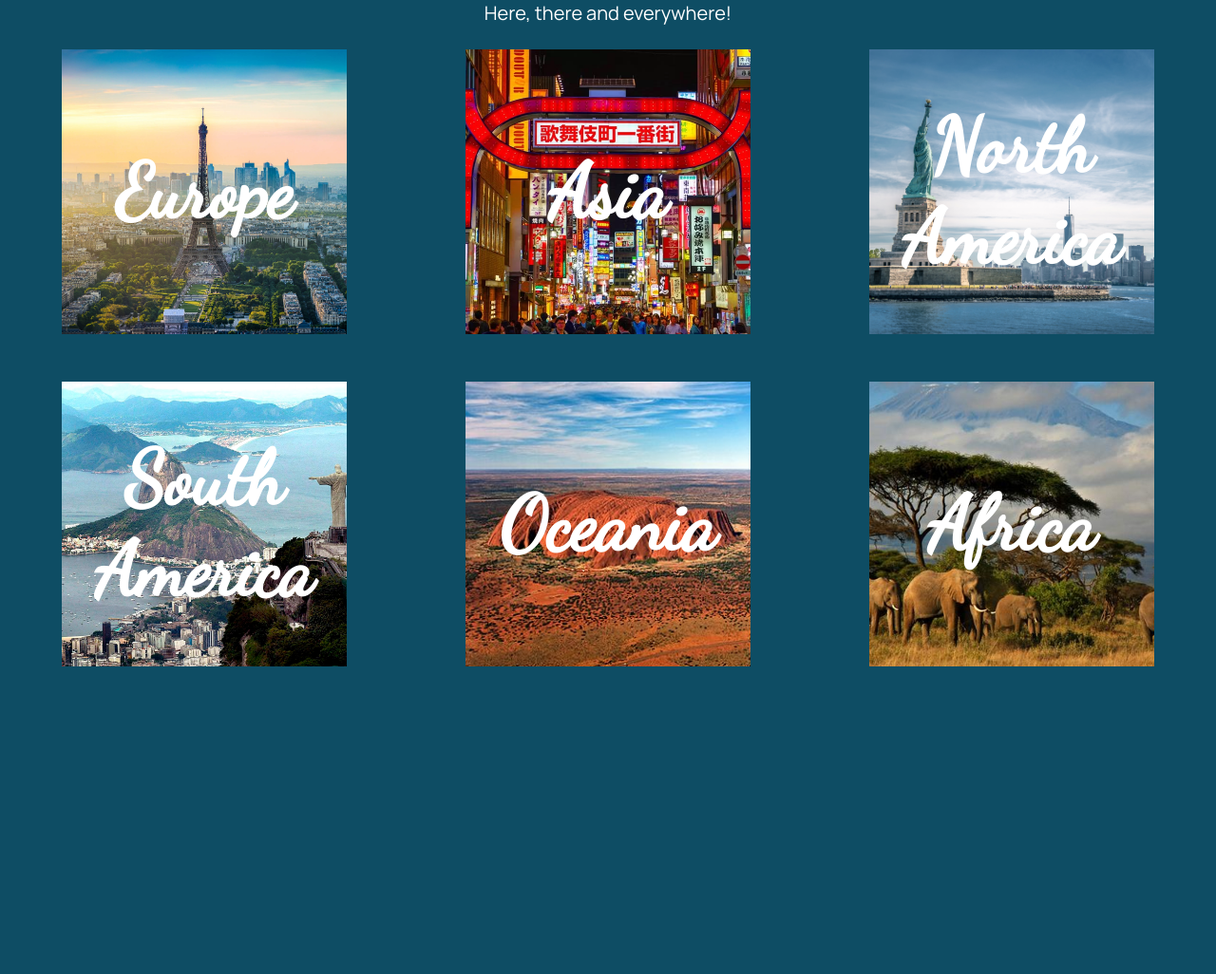
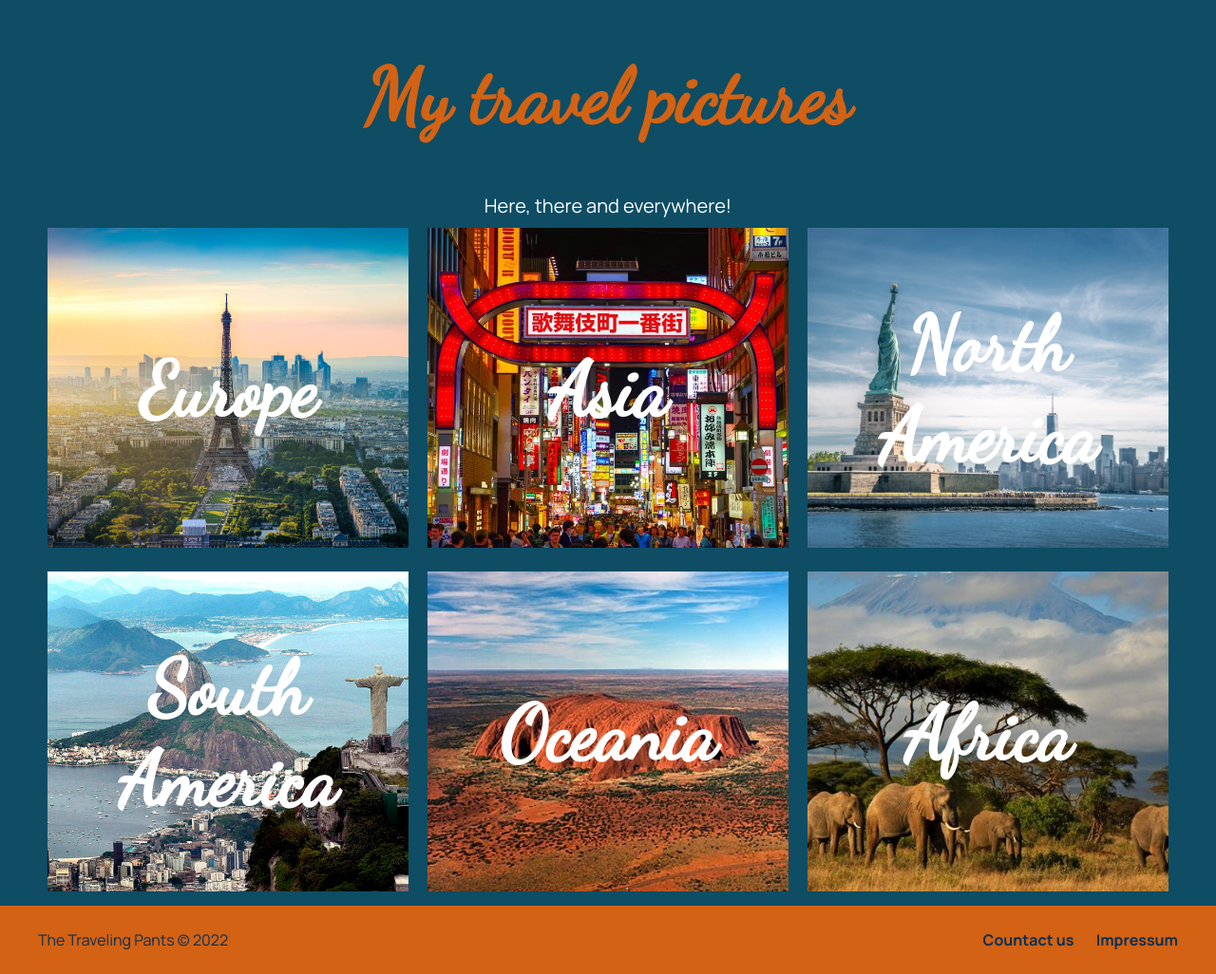
Before and after one commit to tatiana-lxmedia/hacathon-traveling, a plain HTML site: page index.html in a window 1280 px wide. Shown: the whole page at 95% size. Before the commit the page ends 800 px from the top, so only its background shows below. Drawn offline with Linux system fonts and the light colour scheme.

Commit message:
css effects

```diff
--- a/index.html
+++ b/index.html
@@ -1,15 +1,22 @@
 <!DOCTYPE html>
 <html lang="en">
+
 <head>
     <meta charset="UTF-8">
     <meta http-equiv="X-UA-Compatible" content="IE=edge">
     <meta name="viewport" content="width=device-width, initial-scale=1.0">
     <link rel="stylesheet" href="./style.css">
-    <title>Document</title>
+    <title>My travel pictures</title>
+    <link rel="icon" type="image/png" href="images/icons8-koffer-24.png">
+
 </head>
+
 <body>
+    <div class="container">
         <header>
-
+            <a href="/index.html">
+                <h1 class="mainpageheader">My travel pictures</h1>
+            </a>
         </header>
 
         <main>
@@ -17,68 +24,90 @@
                 Here, there and everywhere!
             </p>
 
+
             <div class="wrapper">
 
                 <!--Europe-->
+                <div class="continentImageExample">
                     <a href="europe.html">
-        <div class="continentImage image-1">
+                        <img src="images/placeholder.jpg" alt="Europe">
                         <h2>
                             Europe
                         </h2>
+                    </a>
                 </div>
-         </a>
 
                 <!--Asia-->
+                <div class="continentImageExample">
                     <a href="europe.html">
-            <div class="continentImage image-2">
+                        <img src="images/asia.webp" alt="Europe">
                         <h2>
                             Asia
                         </h2>
+                    </a>
                 </div>
-             </a>
 
                 <!--North America-->
+                <div class="continentImageExample">
                     <a href="europe.html">
-                <div class="continentImage image-3">
+                        <img src="images/north america.jpg" alt="Europe">
                         <h2>
                             North
                             America
                         </h2>
+                    </a>
                 </div>
-                 </a>
 
                 <!--South America-->
+                <div class="continentImageExample">
                     <a href="europe.html">
-                    <div class="continentImage image-4">
+                        <img src="images/south america.jpg" alt="Europe">
                         <h2>
                             South
                             America
                         </h2>
+                    </a>
                 </div>
-                     </a>
 
                 <!--Oceania-->
+                <div class="continentImageExample">
                     <a href="europe.html">
-                        <div class="continentImage image-5">
+                        <img src="images/australia.jpg" alt="Europe">
                         <h2>
                             Oceania
                         </h2>
+                    </a>
                 </div>
-                         </a>
 
                 <!--Africa-->
+                <div class="continentImageExample">
                     <a href="europe.html">
-                            <div class="continentImage image-6">
+                        <img src="images/africa.jpg" alt="Europe">
                         <h2>
                             Africa
                         </h2>
+                    </a>
                 </div>
-                             </a>
             </div>
 
         </main>
+    </div>
 
+    <footer>
+        <div class="footer-inner">
+            <div class="footer-bottom">
+                <p class="footer-copyright">The Traveling Pants &copy; 2022</p>
+                <div class="footer-links">
+                    <a class="footer-link" href="/contact.html">Countact us</a>
+                    <a class="footer-link" href="/impressum.html">Impressum</a>
+                </div>
+            </div>
+        </div>
+
+    </footer>
+    <!-- articles preview-->
 
 
 </body>
+
 </html>
--- a/style.css
+++ b/style.css
@@ -2,6 +2,9 @@
 @import url('https://fonts.googleapis.com/css2?family=Dancing+Script&family=Roboto+Condensed:wght@300&display=swap');
 @import url('https://fonts.googleapis.com/css2?family=Dancing+Script&family=Manrope:wght@400;700&family=Merriweather:ital,wght@0,300;0,400;0,700;1,400;1,700&display=swap');
 
+.mainpageheader {
+    font-size: 80px;
+}
 .subheading {
     color: white;
     font-family: 'Manrope', sans-serif;
@@ -9,7 +12,8 @@
     text-align: center;
 }
 .wrapper {
-    width: 1200px;
+    max-width: 1200px;
+    width: 100%;
     display: flex;
     flex-wrap: wrap;
     justify-content: space-between;
@@ -23,7 +27,42 @@
     background-size: cover;
     background-repeat: no-repeat;
     margin: 25px;
+
 }
+/*BSP*/
+.continentImageExample {
+    position: relative;
+}
+.continentImageExample h2 {
+    position: absolute;
+}
+
+.continentImageExample img {
+	-webkit-filter: grayscale(0) blur(0);
+	filter: grayscale(0) blur(0);
+	-webkit-transition: .3s ease-in-out;
+	transition: .3s ease-in-out;
+    height: 337px;
+    object-fit: cover;
+}
+.continentImageExample:hover img {
+	-webkit-filter: grayscale(100%) blur(3px);
+	filter: grayscale(100%) blur(3px);
+}
+.wrapper div {
+    flex: 1 1 350px;
+    margin: 10px;
+}
+/* / */
+.continentImage:hover {
+    -webkit-filter: grayscale(100%) blur(3px);
+	filter: grayscale(100%) blur(3px);
+}
+.continentImage h2:hover {
+    -webkit-filter: grayscale(100%) blur(0px);
+	filter: grayscale(100%) blur(0px);
+}
+
 .image-1 {
     background-image: url(images/placeholder.jpg);
 }
@@ -55,7 +94,8 @@ body {
 }
 
 .container {
-    width: 1200px;
+    max-width: 1200px;
+    width: 100%;
     margin: 0 auto;
     flex-grow: 1;
 }
@@ -82,7 +122,8 @@ h4 {
 }
 
 .slider {
-    width: 1200px;
+    max-width: 1200px;
+    width: 100%;
     height: 400px;
     border-radius: 10px;
     overflow: hidden;
@@ -165,7 +206,8 @@ footer {
 }
 
 .footer-inner {
-    width: 1200px;
+    max-width: 1200px;
+    width:100%;
     margin: 0 auto;
     padding: 25px 0;
 }
```
Also changed, not shown: images/icons8-koffer-24.png (added). Lines whose indentation alone changed are shown as unchanged.
